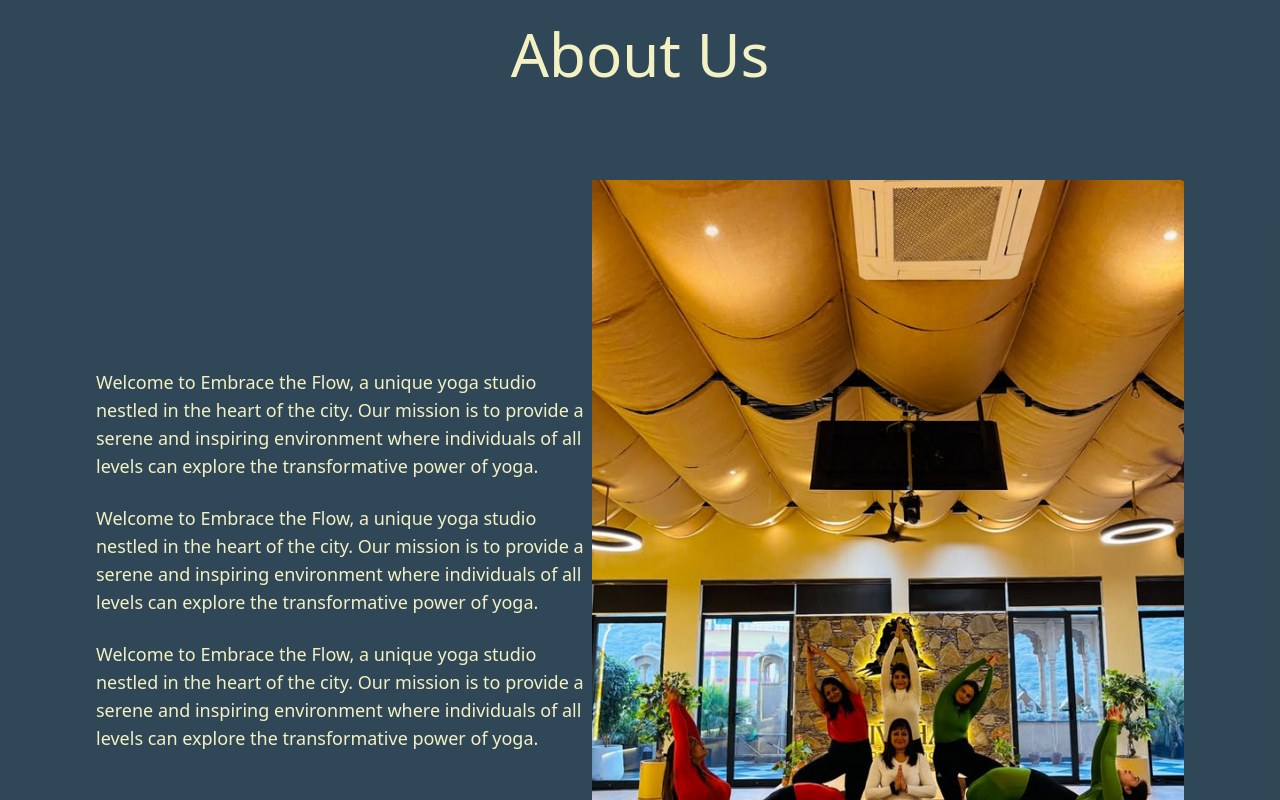
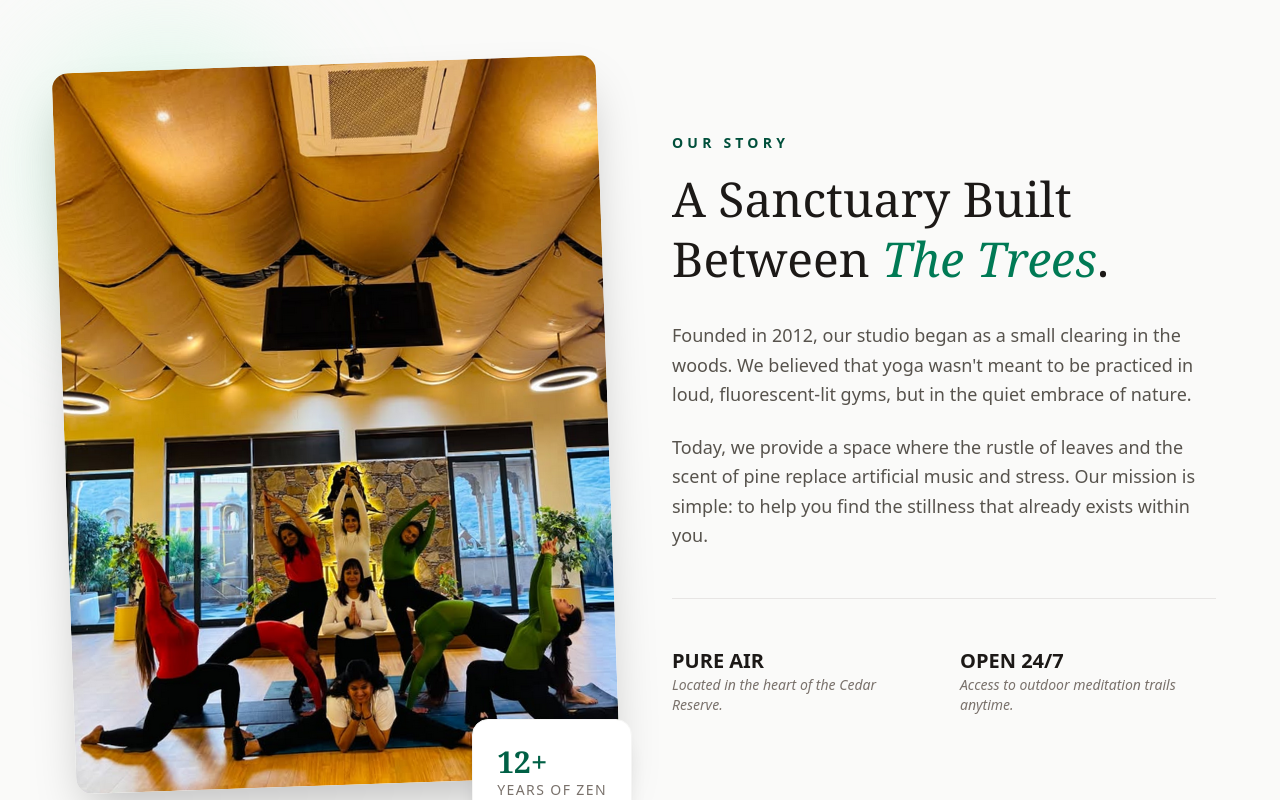
Before and after one commit to DeveloperDinesh24/yoga-studio-website, a React (Vite) app: page / in a window 1280 px wide. Shown: the part 800-1600 px from the top of the page. Built offline with nearby package versions, Linux system fonts and the light colour scheme.

Commit message:
feat: change about section

```diff
--- a/src/components/AboutSection.tsx
+++ b/src/components/AboutSection.tsx
@@ -1,32 +1,59 @@
-export default function AboutSection() {
+export default function About() {
   return (
-    <section id='about' className='w-full bg-[#0741836b] max-w-600 mx-auto py-14'>
-      <h2 className='text-6xl text-center'>About Us</h2>
-      <div className='w-full h-full flex items-center justify-between mt-24 px-24'>
-        <div className="w-140">
-          <p className='text-lg mb-6'>
-            Welcome to Embrace the Flow, a unique yoga studio nestled in the
-            heart of the city. Our mission is to provide a serene and inspiring
-            environment where individuals of all levels can explore the
-            transformative power of yoga.
-          </p>
-          <p className='text-lg mb-6'>
-            Welcome to Embrace the Flow, a unique yoga studio nestled in the
-            heart of the city. Our mission is to provide a serene and inspiring
-            environment where individuals of all levels can explore the
-            transformative power of yoga.
-          </p>
-          <p className='text-lg mb-6'>
-            Welcome to Embrace the Flow, a unique yoga studio nestled in the
-            heart of the city. Our mission is to provide a serene and inspiring
-            environment where individuals of all levels can explore the
-            transformative power of yoga.
-          </p>
-        </div>
-        <div className=''>
-          <img src='../src/assets/about-us.png' alt='About Us' />
+    <section id="about" className="w-full bg-stone-50 py-24 px-6 overflow-hidden">
+      <div className="max-w-6xl mx-auto">
+        <div className="flex flex-col lg:flex-row items-center gap-16">
+
+          {/* Left Side: The Image/Visual Element */}
+          <div className="w-full lg:w-1/2 relative">
+            {/* Decorative background element */}
+            <div className="absolute -top-6 -left-6 w-64 h-64 bg-emerald-100 rounded-full mix-blend-multiply filter blur-3xl opacity-70 animate-pulse"></div>
+
+            <div className="relative rounded-2xl overflow-hidden shadow-2xl transform -rotate-2 hover:rotate-0 transition-transform duration-500">
+              <div className="bg-stone-300 aspect-[4/5] flex items-center justify-center text-stone-500 italic">
+                {/* Replace this div with an <img> tag of a forest or yoga pose */}
+                <img src="../src/assets/about-us.png" alt="About Us" />
+              </div>
+            </div>
+
+            {/* Floating Badge */}
+            <div className="absolute -bottom-10 -right-6 bg-white p-6 rounded-2xl shadow-xl hidden md:block border border-stone-100">
+              <p className="text-emerald-800 font-serif text-3xl font-bold">12+</p>
+              <p className="text-stone-500 text-sm uppercase tracking-widest">Years of Zen</p>
+            </div>
+          </div>
+
+          {/* Right Side: The Content */}
+          <div className="w-full lg:w-1/2">
+            <h2 className="text-emerald-900 text-sm font-bold uppercase tracking-[0.3em] mb-4">Our Story</h2>
+            <h3 className="text-4xl md:text-5xl font-serif text-stone-900 mb-8 leading-tight">
+              A Sanctuary Built Between <span className="text-emerald-700 italic">The Trees</span>.
+            </h3>
+
+            <div className="space-y-6 text-stone-600 text-lg leading-relaxed">
+              <p>
+                Founded in 2012, our studio began as a small clearing in the woods. We believed that yoga wasn't meant to be practiced in loud, fluorescent-lit gyms, but in the quiet embrace of nature.
+              </p>
+              <p>
+                Today, we provide a space where the rustle of leaves and the scent of pine replace artificial music and stress. Our mission is simple: to help you find the stillness that already exists within you.
+              </p>
+            </div>
+
+            {/* Mini Stats Bar */}
+            <div className="grid grid-cols-2 gap-8 mt-12 pt-12 border-t border-stone-200">
+              <div>
+                <h4 className="text-stone-900 font-bold text-xl uppercase">Pure Air</h4>
+                <p className="text-stone-500 text-sm italic">Located in the heart of the Cedar Reserve.</p>
+              </div>
+              <div>
+                <h4 className="text-stone-900 font-bold text-xl uppercase">Open 24/7</h4>
+                <p className="text-stone-500 text-sm italic">Access to outdoor meditation trails anytime.</p>
+              </div>
+            </div>
+          </div>
+
         </div>
       </div>
     </section>
-  )
+  );
 }
```
